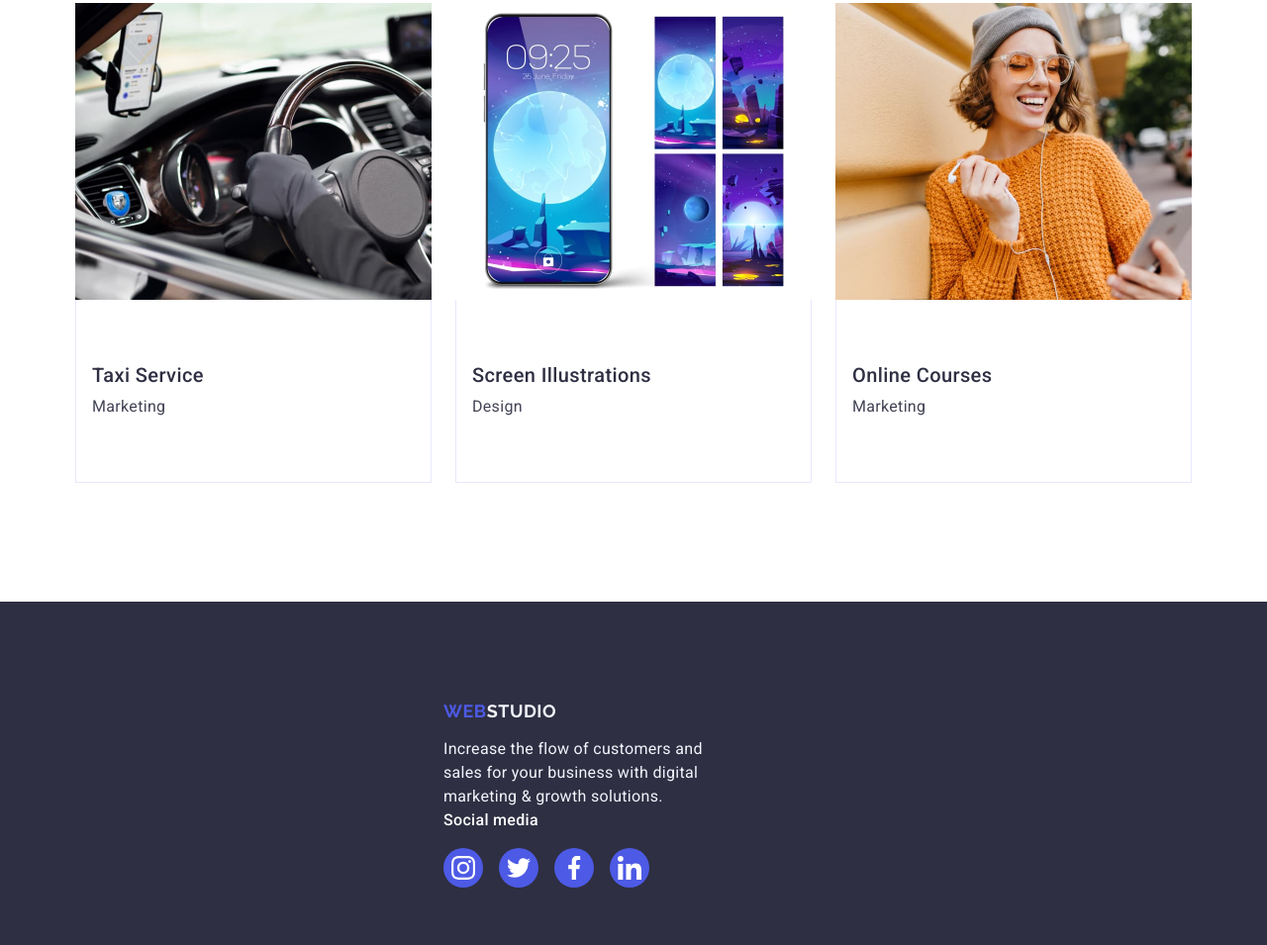
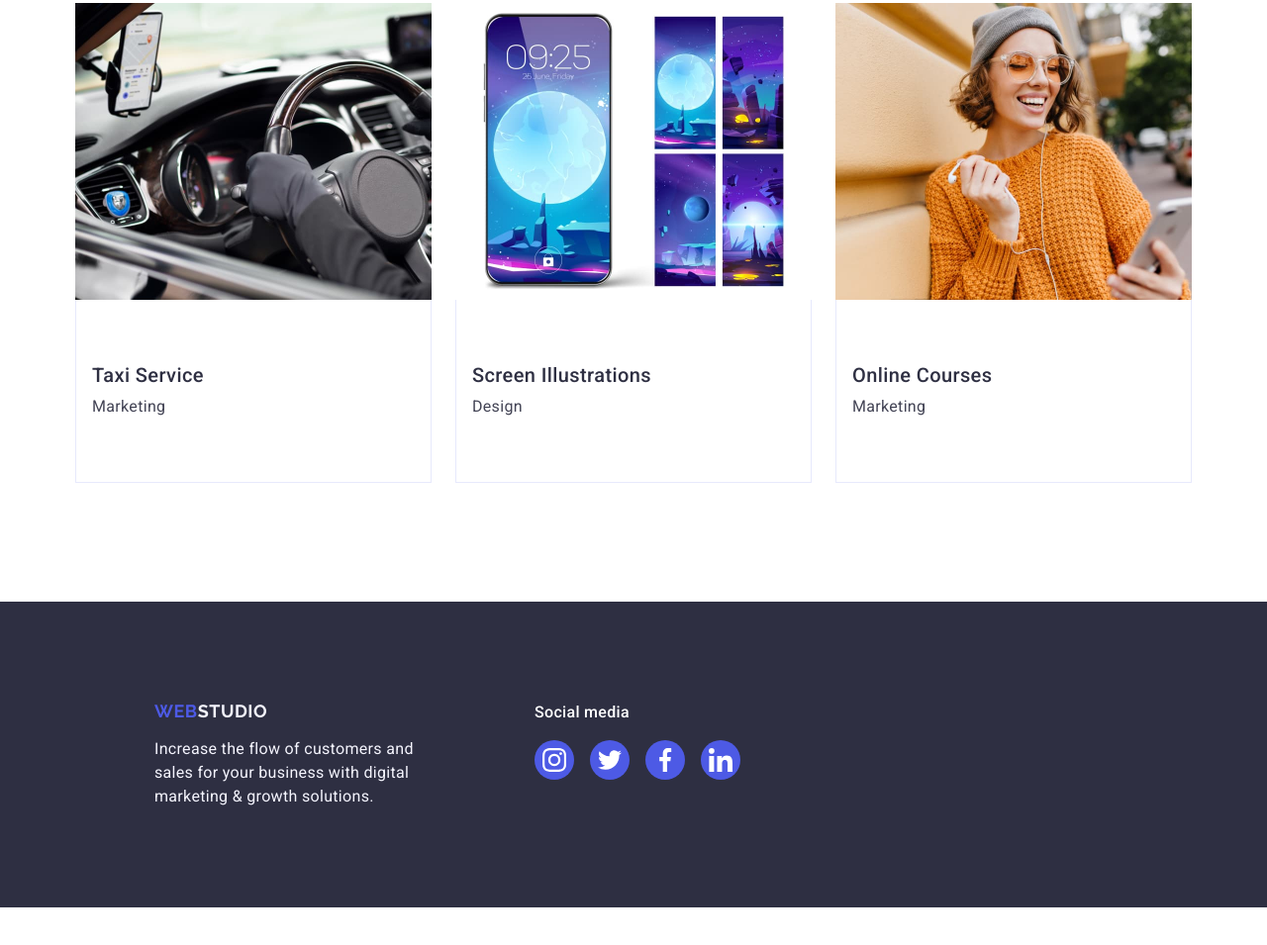
Before and after one commit to AlexeyAErmolenko/goit-markup-hw-04, a plain HTML site: page index.html in a window 1280 px wide. Shown: the part 2759-3714 px from the top of the page at 99% size. After the commit the page ends 3676 px from the top, so only its background shows below. Drawn offline with nearby package versions, Linux system fonts and the light colour scheme.

Commit message:
Three probe

```diff
--- a/css/style.css
+++ b/css/style.css
@@ -485,7 +485,7 @@ img {
   width: 100%;
   height: 100%;
   transform: translateY(100%);
-  transition: transform 100ms;
+  transition: transform 250ms cubic-bezier(0.4, 0, 0.2, 1);
 }
 
 .portfolio-descr {
@@ -505,9 +505,9 @@ img {
   /*hw03*/
 }
 
-.footer .container {
-  /*margin-left: 156px;*/
-}
+/*.footer .container {
+  /*margin-left: 156px;
+}*/
 
 .footer-flex {
   display: flex;
@@ -518,6 +518,8 @@ img {
 }
 
 .logo-text {
+  margin-left: 156px;
+  /*MyFix*/
   margin-right: 120px;
 }
 
@@ -558,7 +560,6 @@ img {
   letter-spacing: 0.02em;
   color: #ffffff;
   margin-bottom: 16px;
-
 }
 
 .footer-list {
--- a/index.html
+++ b/index.html
@@ -369,7 +369,7 @@
   </main>
   <footer class="footer">
     <div class="footer-flex">
-      <div class="container">
+      <!--<div class="container">-->
       <div class="logo-text">
         <a class="logo" href="./index.html">Web<span class="delete">Studio</span>
         </a>
@@ -411,7 +411,7 @@
           </li>
         </ul>
       </div>
-      </div>
+      <!--/div-->
     </div>
   </footer>
 </body>
```
Lines whose indentation alone changed are shown as unchanged.
